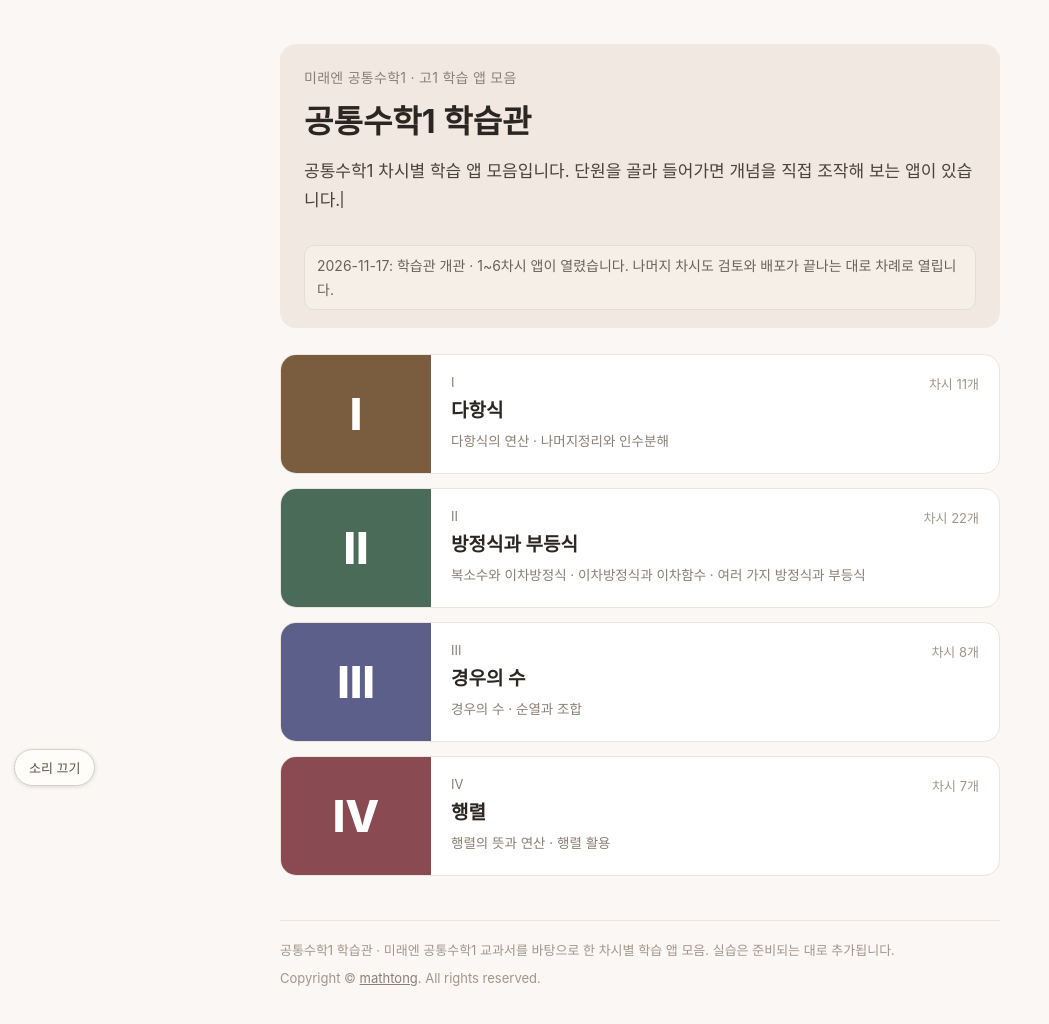
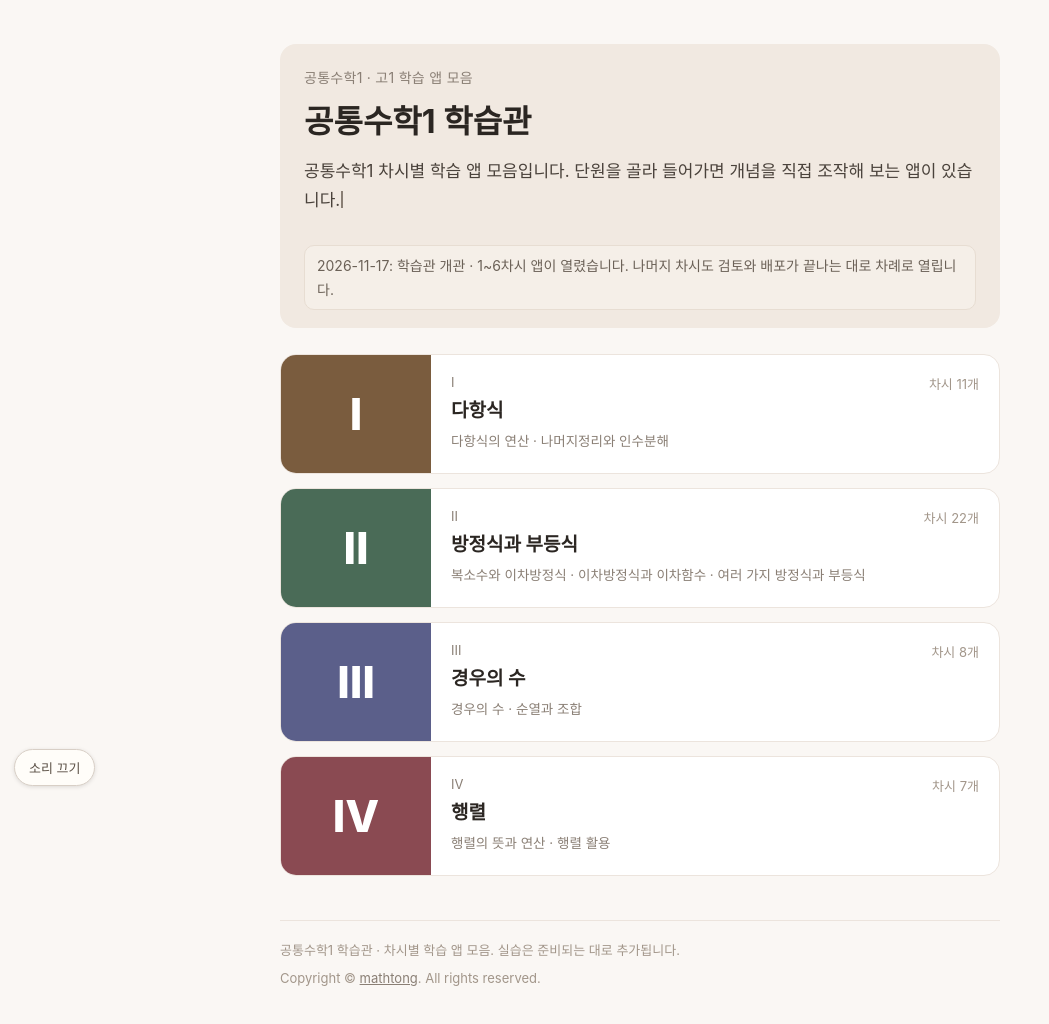
Before and after one commit to t98advisor1/common-math1-hub, a plain HTML site: page index.html in a window 1280 px wide. Shown: the whole page, without its empty margins (0-1049 px from the left). Drawn offline with Linux system fonts and the light colour scheme.

Commit message:
허브 index: 출처 표기 제거 및 문구 정리

```diff
--- a/index.html
+++ b/index.html
@@ -4,10 +4,10 @@
 <meta charset="UTF-8" />
 <meta name="viewport" content="width=device-width, initial-scale=1.0" />
 <title>공통수학1 학습관</title>
-<meta name="description" content="미래엔 공통수학1 차시별 학습 앱 모음입니다. 단원을 골라 들어가면 개념을 직접 조작해 보는 앱이 있습니다." />
+<meta name="description" content="공통수학1 차시별 학습 앱 모음입니다. 단원을 골라 들어가면 개념을 직접 조작해 보는 앱이 있습니다." />
 <meta property="og:type" content="website" />
 <meta property="og:title" content="공통수학1 학습관" />
-<meta property="og:description" content="미래엔 공통수학1 차시별 학습 앱 모음입니다. 단원을 골라 들어가면 개념을 직접 조작해 보는 앱이 있습니다." />
+<meta property="og:description" content="공통수학1 차시별 학습 앱 모음입니다. 단원을 골라 들어가면 개념을 직접 조작해 보는 앱이 있습니다." />
 <meta property="og:image" content="https://common-math1-hub.vercel.app/og.jpg" />
 <meta property="og:image:width" content="1200" />
 <meta property="og:image:height" content="630" />
@@ -96,7 +96,7 @@ a.unit .uthumb.tile { width:150px; min-height:118px; }
 <body>
 <main>
   <div class="unithead">
-  <p class="eyebrow">미래엔 공통수학1 · 고1 학습 앱 모음</p>
+  <p class="eyebrow">공통수학1 · 고1 학습 앱 모음</p>
   <h1 class="tw">공통수학1 학습관</h1>
   <p class="intro tw">공통수학1 차시별 학습 앱 모음입니다. 단원을 골라 들어가면 개념을 직접 조작해 보는 앱이 있습니다.</p>
   <p class="updatenote">2026-11-17: 학습관 개관 · 1~6차시 앱이 열렸습니다. 나머지 차시도 검토와 배포가 끝나는 대로 차례로 열립니다.</p>
@@ -138,7 +138,7 @@ a.unit .uthumb.tile { width:150px; min-height:118px; }
   </div>
 </a>
 <footer>
-<p>공통수학1 학습관 · 미래엔 공통수학1 교과서를 바탕으로 한 차시별 학습 앱 모음. 실습은 준비되는 대로 추가됩니다.</p>
+<p>공통수학1 학습관 · 차시별 학습 앱 모음. 실습은 준비되는 대로 추가됩니다.</p>
 <p style="margin-top:6px">Copyright © <a href="https://blog.naver.com/math-tong">mathtong</a>. All rights reserved.</p>
 </footer>
 </main>
```
